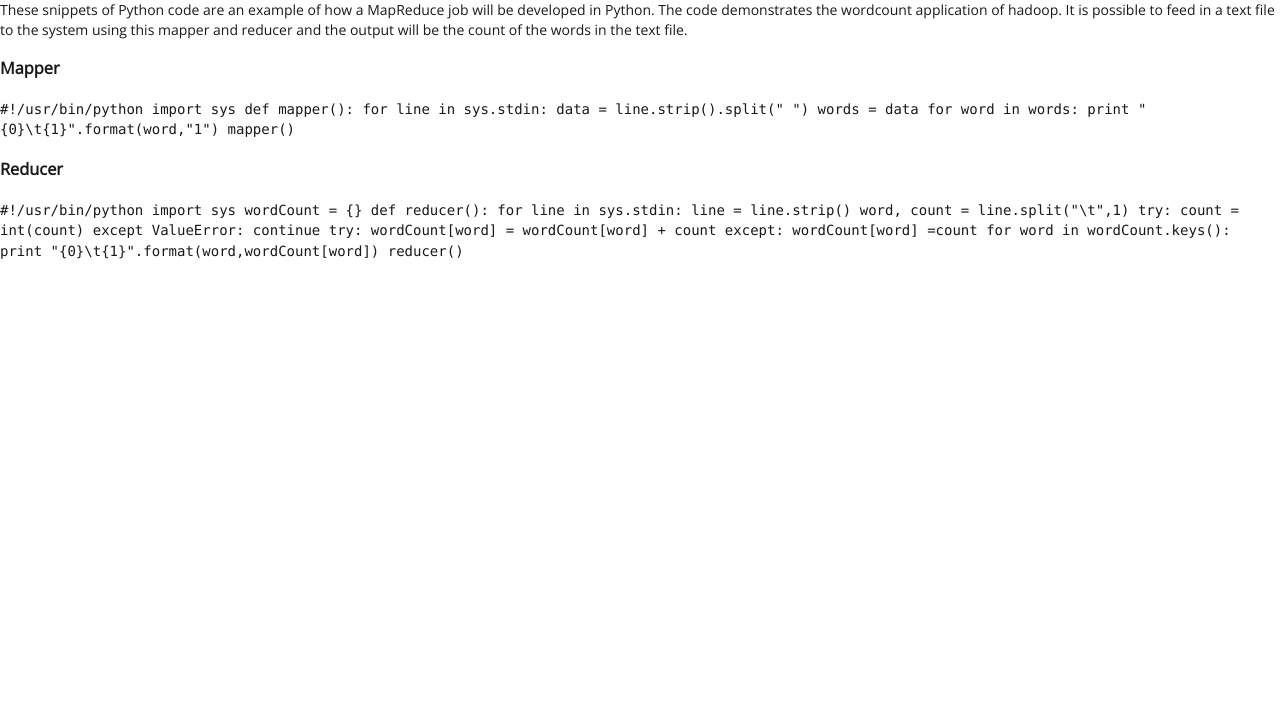
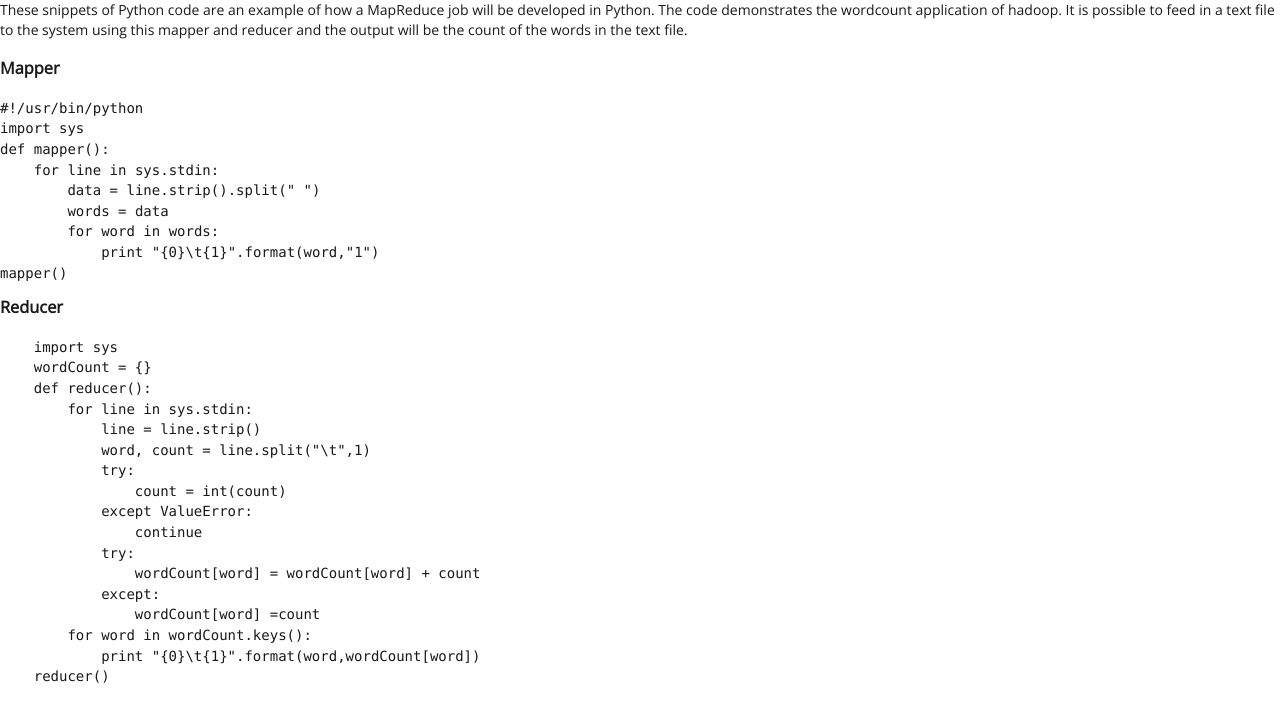
Before and after one commit to csumbBigData/csumbBigData.github.io, a Jekyll site: the page built from _posts/2016-5-10-mapreduce-wordcount_python.md, in a window 1280 px wide. Shown: the top 722 px of the page. Built offline with Jekyll 4.4.1, drawn with Linux system fonts in a browser that asks for light colours.

Commit message:
Seeing how codeblocks on GitHub compare to Jekyll

````diff
--- a/_posts/2016-5-10-mapreduce-wordcount_python.md
+++ b/_posts/2016-5-10-mapreduce-wordcount_python.md
@@ -15,7 +15,8 @@ will be the count of the words in the text file.
 ### Mapper
 
 
-`#!/usr/bin/python
+```python
+#!/usr/bin/python
 import sys
 def mapper():
     for line in sys.stdin:
@@ -24,26 +25,26 @@ def mapper():
         for word in words:
             print "{0}\t{1}".format(word,"1")
 mapper()
-`
+```
 
 ### Reducer
 
-`#!/usr/bin/python
-import sys
-wordCount = {}
-def reducer():
-    for line in sys.stdin:
-        line = line.strip()
-        word, count = line.split("\t",1)
-        try:
-            count = int(count)
-        except ValueError:
-            continue
-        try:
-            wordCount[word] = wordCount[word] + count
-        except:
-            wordCount[word] =count
-    for word in wordCount.keys():
-        print "{0}\t{1}".format(word,wordCount[word])
-reducer()
-`
+``` #!/usr/bin/python
+    import sys
+    wordCount = {}
+    def reducer():
+        for line in sys.stdin:
+            line = line.strip()
+            word, count = line.split("\t",1)
+            try:
+                count = int(count)
+            except ValueError:
+                continue
+            try:
+                wordCount[word] = wordCount[word] + count
+            except:
+                wordCount[word] =count
+        for word in wordCount.keys():
+            print "{0}\t{1}".format(word,wordCount[word])
+    reducer()
+```
````
Also changed, not shown: _posts/2016-5-14-about.md (+1 -1 lines).
